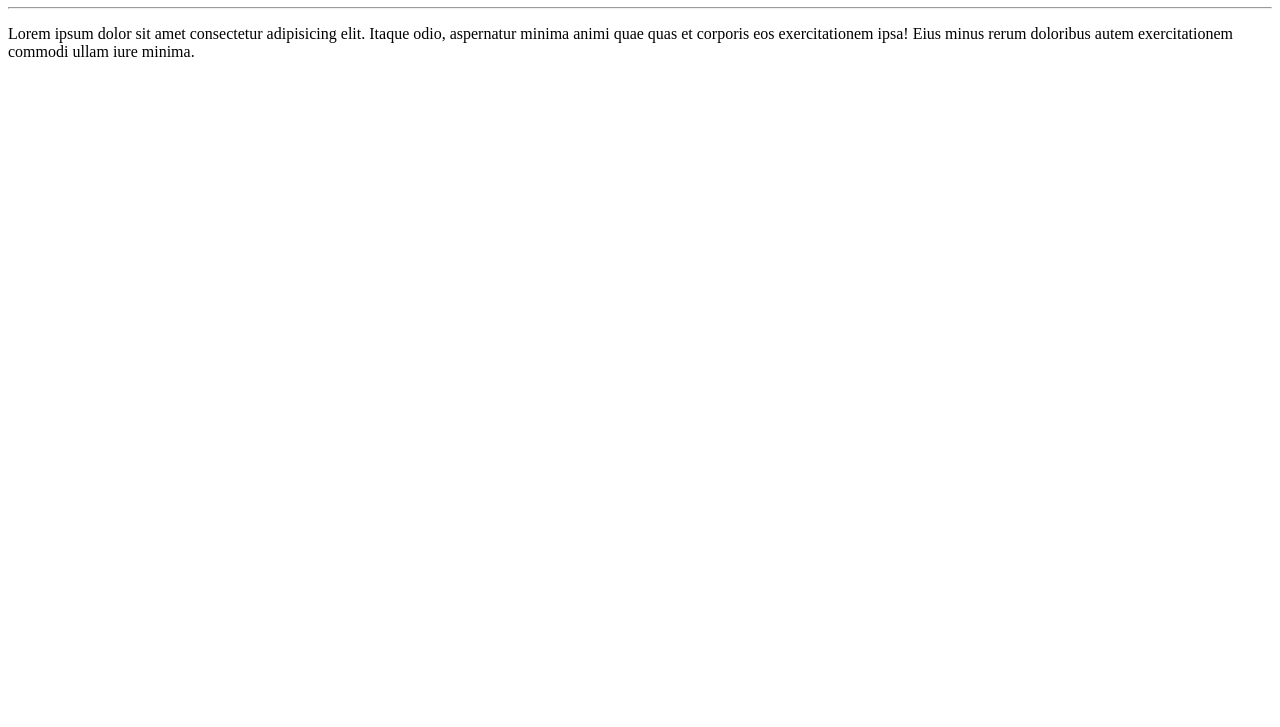
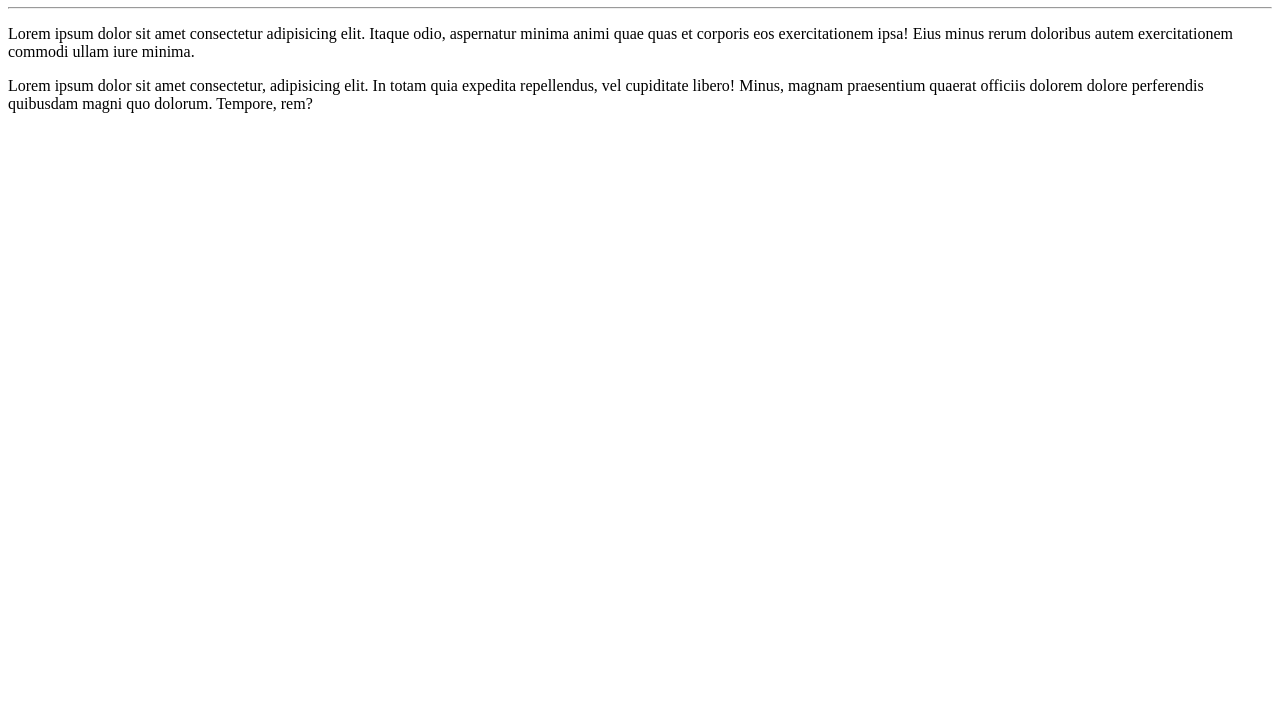
Before and after one commit to GMBaece/Ola-Mundo, a plain HTML site: page site-exemplo/index.html in a window 1280 px wide. Shown: the part 73-800 px from the top of the page. Drawn offline with Linux system fonts and the light colour scheme.

Commit message:
Adicionei um parágrafo

```diff
--- a/site-exemplo/index.html
+++ b/site-exemplo/index.html
@@ -10,5 +10,6 @@
     <h1>Olá, Mundo!</h1>
     <hr>
     <p>Lorem ipsum dolor sit amet consectetur adipisicing elit. Itaque odio, aspernatur minima animi quae quas et corporis eos exercitationem ipsa! Eius minus rerum doloribus autem exercitationem commodi ullam iure minima.</p>
+    <p>Lorem ipsum dolor sit amet consectetur, adipisicing elit. In totam quia expedita repellendus, vel cupiditate libero! Minus, magnam praesentium quaerat officiis dolorem dolore perferendis quibusdam magni quo dolorum. Tempore, rem?</p>
 </body>
 </html>
```
